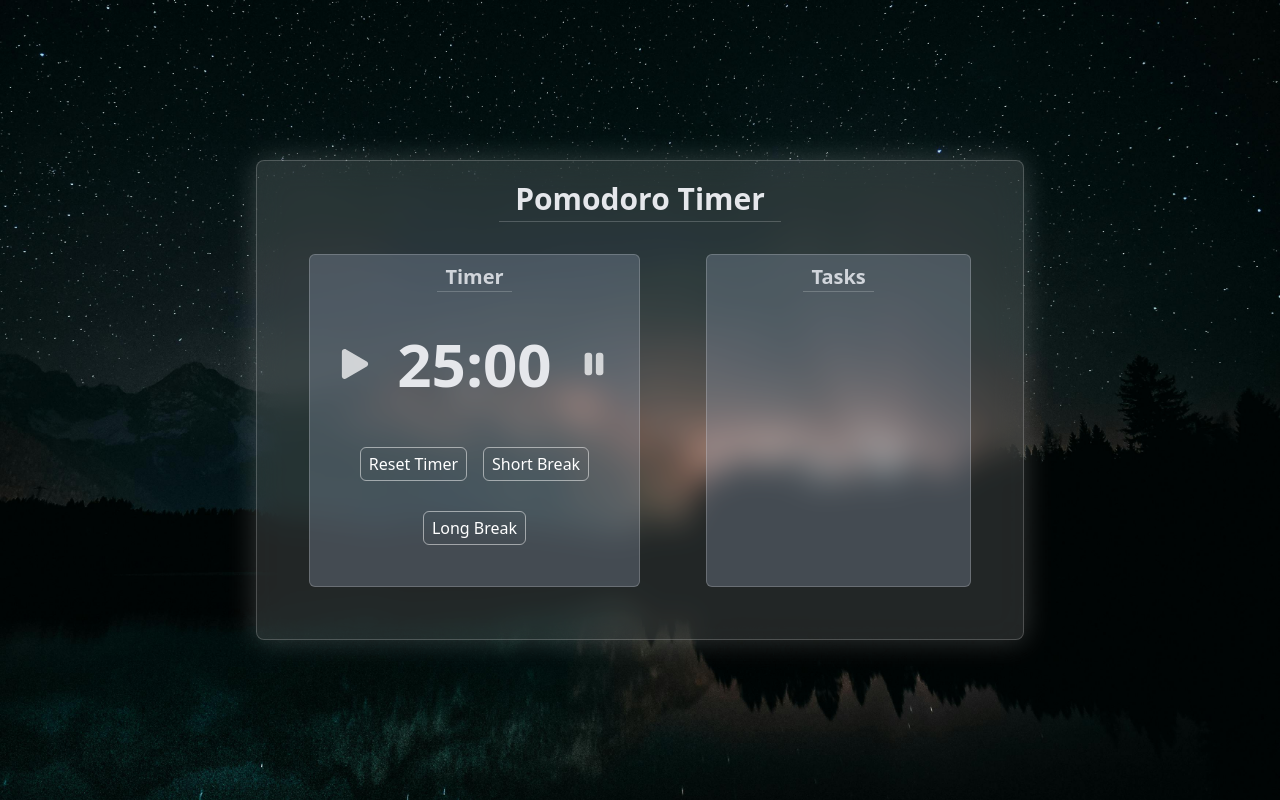
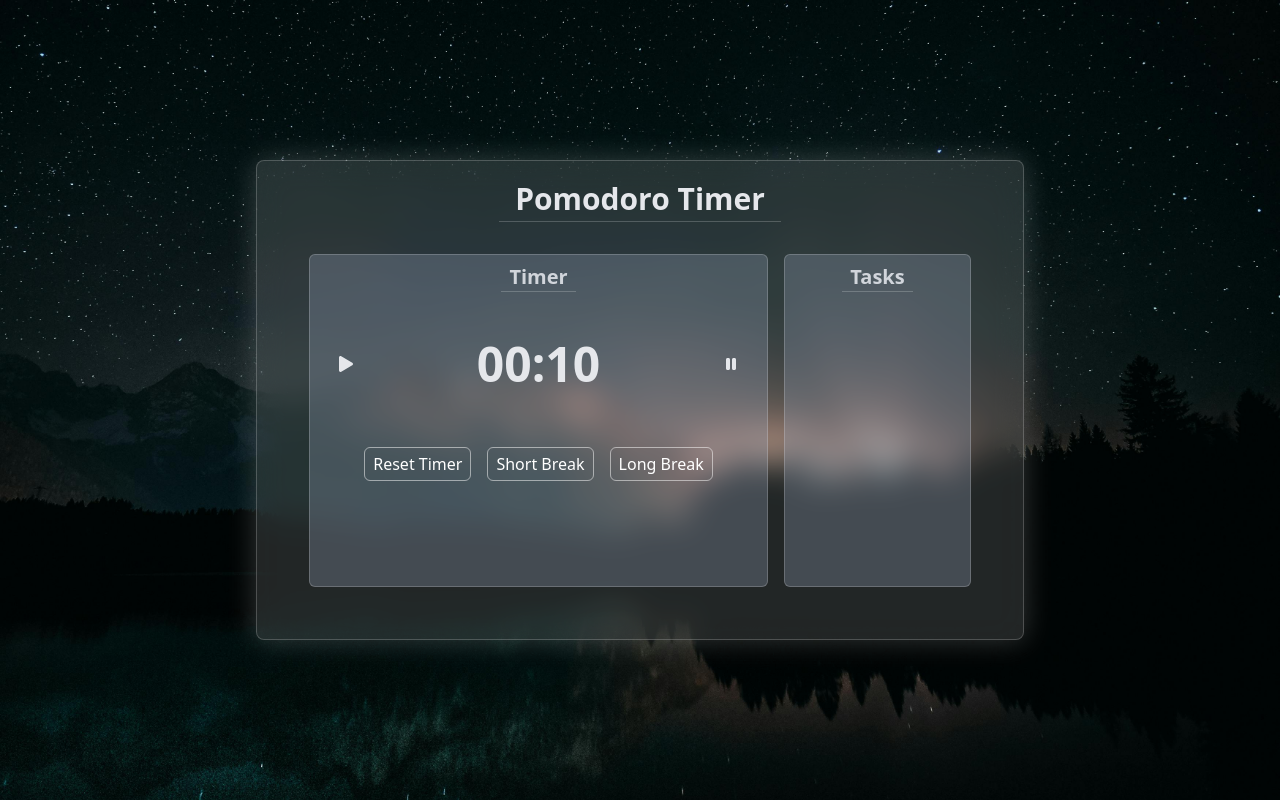
Before and after one commit to Adrwaan/pomodoro-timer, a React (Vite) app: page / in a window 1280 px wide. Built offline with nearby package versions, Linux system fonts and the light colour scheme.

Commit message:
feat: pomodoro timer function with break times and working timer

```diff
--- a/src/App.tsx
+++ b/src/App.tsx
@@ -5,12 +5,12 @@ export default function App() {
   return (
     <main
       id="main"
-      className="w-3/5 h-3/5 backdrop-blur-lg rounded-lg flex flex-col items-center p-5 border border-white/20"
+      className="w-5/6 md:w-3/5 h-4/5 md:h-3/5 backdrop-blur-lg rounded-lg flex flex-col items-center p-5 border border-white/20"
     >
-      <h1 className="text-3xl font-semibold text-gray-200 border-b border-white/20 px-4 pb-1">
+      <h1 className="text-2xl md:text-3xl font-semibold text-gray-200 border-b border-white/20 px-4 pb-1 text-center">
         Pomodoro Timer
       </h1>
-      <div className="w-full h-full flex p-8 justify-between">
+      <div className="w-full h-full flex flex-col md:flex-row p-8 justify-between gap-4">
         <TimerSection />
         <TasksSection />
       </div>
--- a/src/components/TasksSection.tsx
+++ b/src/components/TasksSection.tsx
@@ -2,7 +2,7 @@ import { Container, ContainerTitle } from "./Container";
 
 export default function TimerSection({ className }: { className?: string }) {
   return (
-    <Container className={`w-2/5 ${className ? className : ""}`}>
+    <Container className={`w-full md:w-2/5 ${className ? className : ""}`}>
       <ContainerTitle>Tasks</ContainerTitle>
     </Container>
   );
--- a/src/components/TimerSection.tsx
+++ b/src/components/TimerSection.tsx
@@ -2,33 +2,88 @@ import { FaPlay } from "react-icons/fa";
 import { FaPause } from "react-icons/fa6";
 import { Container, ContainerTitle } from "./Container";
 import { Button } from "./Button";
+import Timer from "../core/Timer";
+import { useCallback, useEffect, useState } from "react";
 
-function ResetButton() {
-  return <Button>Reset Timer</Button>;
+const timer = new Timer(10, 0);
+let isPlaying = false;
+
+function setLongBreak() {
+  isPlaying = false;
+  timer.setLongBreakTime();
 }
 
-function ShortBreakButton() {
-  return <Button>Short Break</Button>;
+function setResetTimer() {
+  isPlaying = false;
+  timer.resetTimer();
 }
 
-function LongBreakButton() {
-  return <Button>Long Break</Button>;
+function setShortBreak() {
+  isPlaying = false;
+  timer.setShortBreakTime();
 }
 
 export default function TimerSection({ className }: { className?: string }) {
+  const [seconds, setSeconds] = useState<number>(timer.seconds);
+  const [minutes, setMinutes] = useState<number>(timer.minutes);
+
+  const decreaseTime = useCallback(() => {
+    if (isPlaying) {
+      if (timer.seconds === 0 && timer.minutes === 0) {
+        isPlaying = false;
+        timer.decreaseOneSecond();
+        setSeconds(timer.seconds);
+        setMinutes(timer.minutes);
+        console.log(timer.studySecQtd);
+      } else {
+        timer.decreaseOneSecond();
+        setSeconds(timer.seconds);
+        setMinutes(timer.minutes);
+      }
+    } else {
+      setSeconds(timer.seconds);
+      setMinutes(timer.minutes);
+    }
+  }, [setSeconds, setMinutes]);
+
+  useEffect(() => {
+    const intervalId = setInterval(() => {
+      setSeconds(0);
+      setMinutes(0);
+      decreaseTime();
+    }, 1000);
+
+    return () => clearInterval(intervalId);
+  });
+
+  useEffect(() => {
+    document.title = `${minutes < 10 ? `0${minutes}` : minutes}:${
+      seconds < 10 ? `0${seconds}` : seconds
+    } | Pomodoro Timer`;
+  }, [minutes, seconds]);
+
   return (
-    <Container className={className ? className : ""}>
+    <Container className={className ? className : "w-full"}>
       <ContainerTitle>Timer</ContainerTitle>
       <div className="flex flex-col w-full h-full items-center px-2 py-3 gap-y-6">
-        <div className="flex w-full h-full justify-around items-center">
-          <FaPlay color="#ffffffbb" size={30} />
-          <h3 className="text-6xl font-semibold text-gray-200">25:00</h3>
-          <FaPause color="#ffffffbb" size={30} />
+        <div className="flex w-full h-full justify-between items-center px-3">
+          <FaPlay
+            className="hover:cursor-pointer hover:text-gray-400 text-gray-200 transition-colors duration-200 size-4 sm:size-6 md:size-4"
+            onClick={() => (isPlaying = true)}
+          />
+          <h3 className="text-3xl md:text-4xl lg:text-5xl font-semibold text-gray-200 ">{`${
+            minutes < 10 ? `0${minutes}` : minutes
+          }:${seconds < 10 ? `0${seconds}` : seconds}`}</h3>
+          <FaPause
+            className="hover:cursor-pointer hover:text-gray-400 text-gray-200 transition-colors duration-200 size-4 sm:size-6 md:size-4"
+            size={30}
+            onClick={() => (isPlaying = false)}
+          />
         </div>
         <div className="px-2 w-full h-full flex flex-wrap gap-x-4 gap-y-2 justify-center">
-          <ResetButton />
-          <ShortBreakButton />
-          <LongBreakButton />
+          <Button onClick={setResetTimer}>Reset Timer</Button>
+          <Button onClick={setShortBreak}>Short Break</Button>
+          <Button onClick={setLongBreak}>Long Break</Button>
         </div>
       </div>
     </Container>
--- /dev/null
+++ b/src/core/Timer.ts
@@ -0,0 +1,56 @@
+export default class Timer {
+  seconds: number;
+  minutes: number;
+  studySecQtd: number;
+  shortBreakQtd: number;
+  longBreakQtd: number;
+  private opt: "shortInterval" | "longInterval" | "studySec";
+
+  constructor(seconds: number, minutes: number) {
+    this.seconds = seconds;
+    this.minutes = minutes;
+    this.studySecQtd = 0;
+    this.shortBreakQtd = 0;
+    this.longBreakQtd = 0;
+    this.opt = "studySec";
+  }
+
+  resetTimer() {
+    this.minutes = 25;
+    this.seconds = 0;
+    this.opt = "studySec";
+  }
+
+  setShortBreakTime() {
+    this.minutes = 5;
+    this.seconds = 0;
+    this.opt = "shortInterval";
+  }
+
+  setLongBreakTime() {
+    this.minutes = 25;
+    this.seconds = 0;
+    this.opt = "longInterval";
+  }
+
+  decreaseOneSecond() {
+    if (this.seconds === 0 && this.minutes > 0) {
+      this.minutes -= 1;
+      this.seconds = 59;
+    } else if (this.seconds !== 0) {
+      this.seconds -= 1;
+    } else {
+      switch (this.opt) {
+        case "longInterval":
+          this.longBreakQtd += 1;
+          break;
+        case "shortInterval":
+          this.shortBreakQtd += 1;
+          break;
+        case "studySec":
+          this.studySecQtd += 1;
+          break;
+      }
+    }
+  }
+}
--- a/src/globals.css
+++ b/src/globals.css
@@ -5,6 +5,10 @@
 #root{
   background: url('/bg.jpg') no-repeat;
   background-size: cover;
+}
+
+::selection{
+  background-color: #888;
 }
 
 main#main {
```
